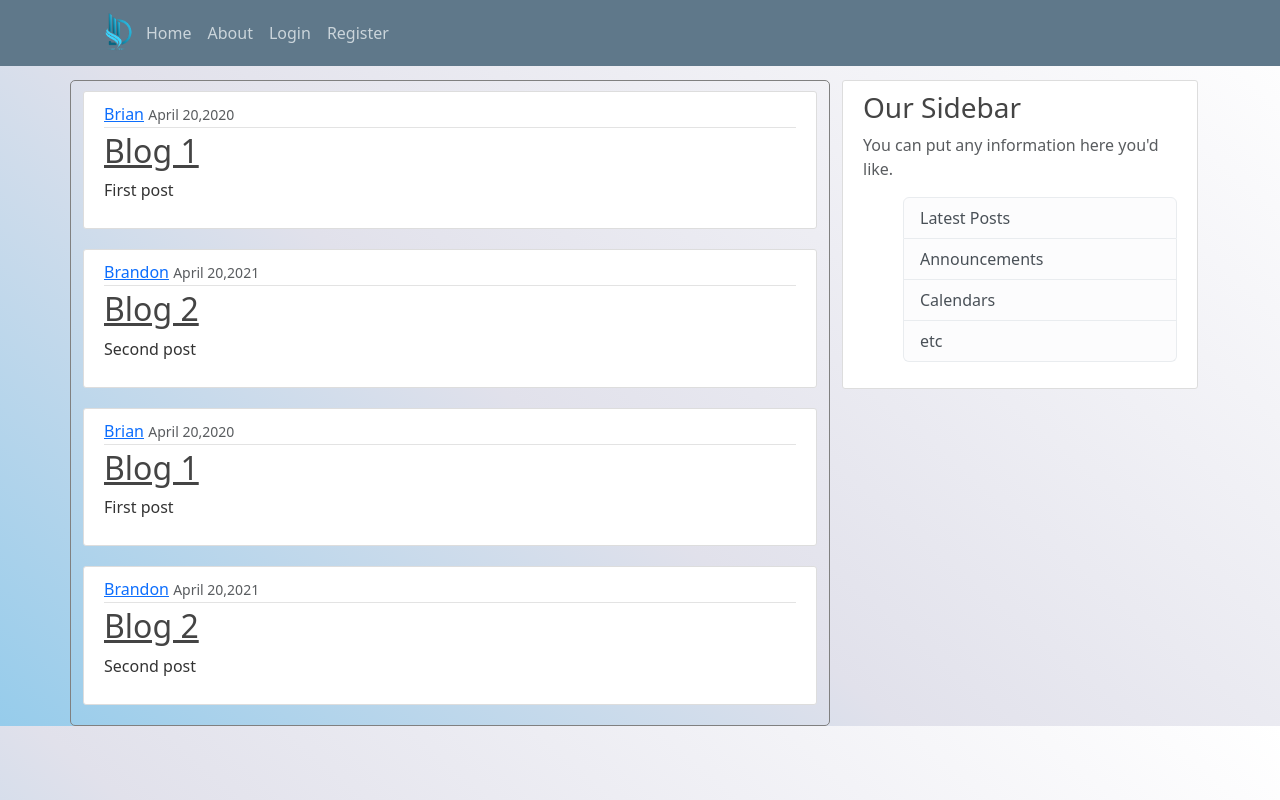
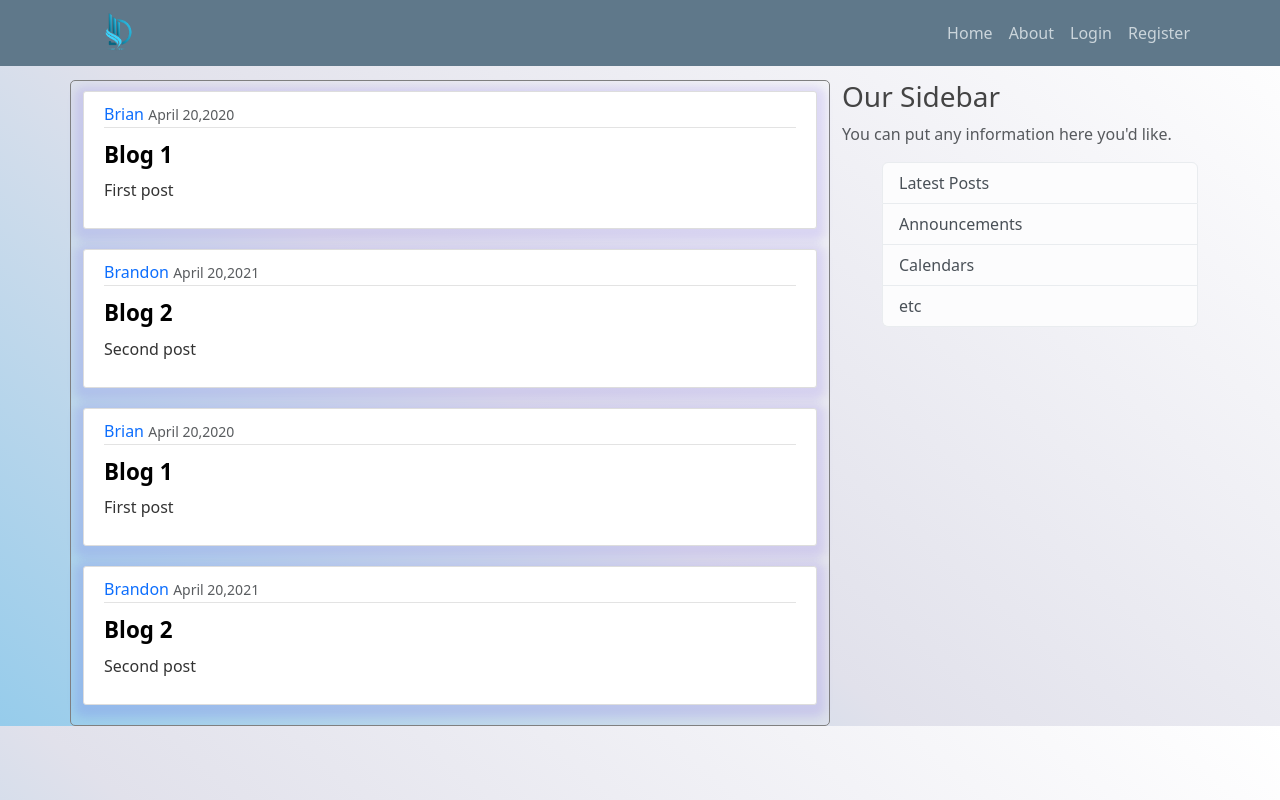
Before and after one commit to BrianKimurgor/Blogify, a Flask app: page / in a window 1280 px wide. Run offline with Flask 2, Linux system fonts and the light colour scheme; some libraries are stand-ins or nearby versions.

Commit message:
designing the frontend

```diff
--- a/Blogify/requirements.txt
+++ b/Blogify/requirements.txt
@@ -8,6 +8,7 @@
 Flask-Login==0.4.1
 Flask-Mail==0.9.1
 Flask-SQLAlchemy==2.3.2
+Flask-Reuploads==1.0.1
 Flask-WTF==0.14.2
 itsdangerous==0.24
 Jinja2==2.10
--- a/Blogify/static/main.css
+++ b/Blogify/static/main.css
@@ -1,3 +1,9 @@
+:root {
+  --primary: #0463FA;
+  --light: #EFF5FF;
+  --dark: #1B2C51;
+}
+
 body {
     background: rgb(255,255,255);
     background: linear-gradient(220deg, rgba(255,255,255,1) 0%, rgba(225,225,235,1) 58%, rgb(150, 204, 235) 100%);
@@ -13,30 +19,76 @@
     background-color: #5f788a;
   }
 
+  .site-header .navbar-nav{
+    width: 100%;
+    display: flex;
+    justify-content: flex-end;
+    font-weight: 500;
+  }
+  .site-header .navbar-brand{
+    font-weight: 700;
+    transition: ease-in 2s;
+  }
+  .site-header .navbar-brand:hover{
+    transform: scale(1.1);
+  }
   .site-header .navbar-nav .nav-link {
     color: #cbd5db;
+    transition: ease-in 2s;
   }
 
   .site-header .navbar-nav .nav-link:hover {
     color: #ffffff;
+    transform: scale(1.1);
   }
 
   .site-header .navbar-nav .nav-link.active {
     font-weight: 500;
   }
 
-  .content-section {
+
+  .content{
     background: #ffffff;
-    padding: 10px 20px;
+    box-shadow: 0 4px 8px 8px rgba(48, 6, 237, 0.1);
     border: 1px solid #dddddd;
     border-radius: 3px;
     margin-bottom: 20px;
+    font-weight: 500;
+  }
+  .content .content-section{
+    max-width: 500px;
+    margin: 30px auto ;
+    flex: 1 0 auto;
+    padding: 10px 20px;
+    border-radius: 5px;
+    box-shadow: 0 4px 8px 8px rgba(48, 6, 237, 0.1);
   }
 
+  .media{
+    background: #ffffff;
+    box-shadow: 0 4px 8px 8px rgba(48, 6, 237, 0.1);
+    border: 1px solid #dddddd;
+    border-radius: 3px;
+    margin-bottom: 20px;
+    font-weight: 500;
+    padding: 10px 20px;
+}
+  .media{
+    width: 100%;
+    display: flex;
+  }
+  .media-body{
+    width: 100%;
+  }
   .article-title {
-    color: #444444;
+    color: black;
+    text-decoration: none;
+    font-size: 1.4rem;
+    font-weight: 600;
   }
-
+  .article-title a{
+    text-decoration: none;
+  }
   a.article-title:hover {
     color: #428bca;
     text-decoration: none;
@@ -44,6 +96,8 @@
 
   .article-content {
     white-space: pre-line;
+    font-weight: 500;
+
   }
 
   .article-img {
@@ -55,9 +109,11 @@
   .article-metadata {
     padding-bottom: 1px;
     margin-bottom: 4px;
-    border-bottom: 1px solid #e3e3e3
+    border-bottom: 1px solid #e3e3e3;
   }
-
+  .article-metadata a{
+    text-decoration: none;
+  }
   .article-metadata a:hover {
     color: #333;
     text-decoration: none;
--- a/Blogify/templates/main.html
+++ b/Blogify/templates/main.html
@@ -11,9 +11,9 @@
     <link rel="stylesheet" type="text/css" href="{{ url_for('static', filename='main.css') }}">
 
     {% if title %}
-        <title>Flask Blog - {{ title }}</title>
+        <title>Blog - {{ title }}</title>
     {% else %}
-        <title>Flask Blog</title>
+        <title>Blogify</title>
     {% endif %}
 </head>
 <body>
@@ -29,12 +29,10 @@
             <div class="navbar-nav mr-auto">
               <a class="nav-item nav-link" href="{{url_for('home')}}">Home</a>
               <a class="nav-item nav-link" href="{{url_for('about')}}">About</a>
-            </div>
             <!-- Navbar Right Side -->
-            <div class="navbar-nav">
+            <!--<div class="navbar-nav">-->
               <a class="nav-item nav-link" href="{{url_for('login')}}">Login</a>
               <a class="nav-item nav-link" href="{{url_for('register')}}">Register</a>
-            </div>
           </div>
         </div>
       </nav>
@@ -56,7 +54,7 @@
           {% endwith %}
           {% block content %}{% endblock %}
         </div>
-<div class="col-md-4">
+  <div class="col-md-4">
     <div class="content-section">
       <h3>Our Sidebar</h3>
       <p class='text-muted'>You can put any information here you'd like.
```
